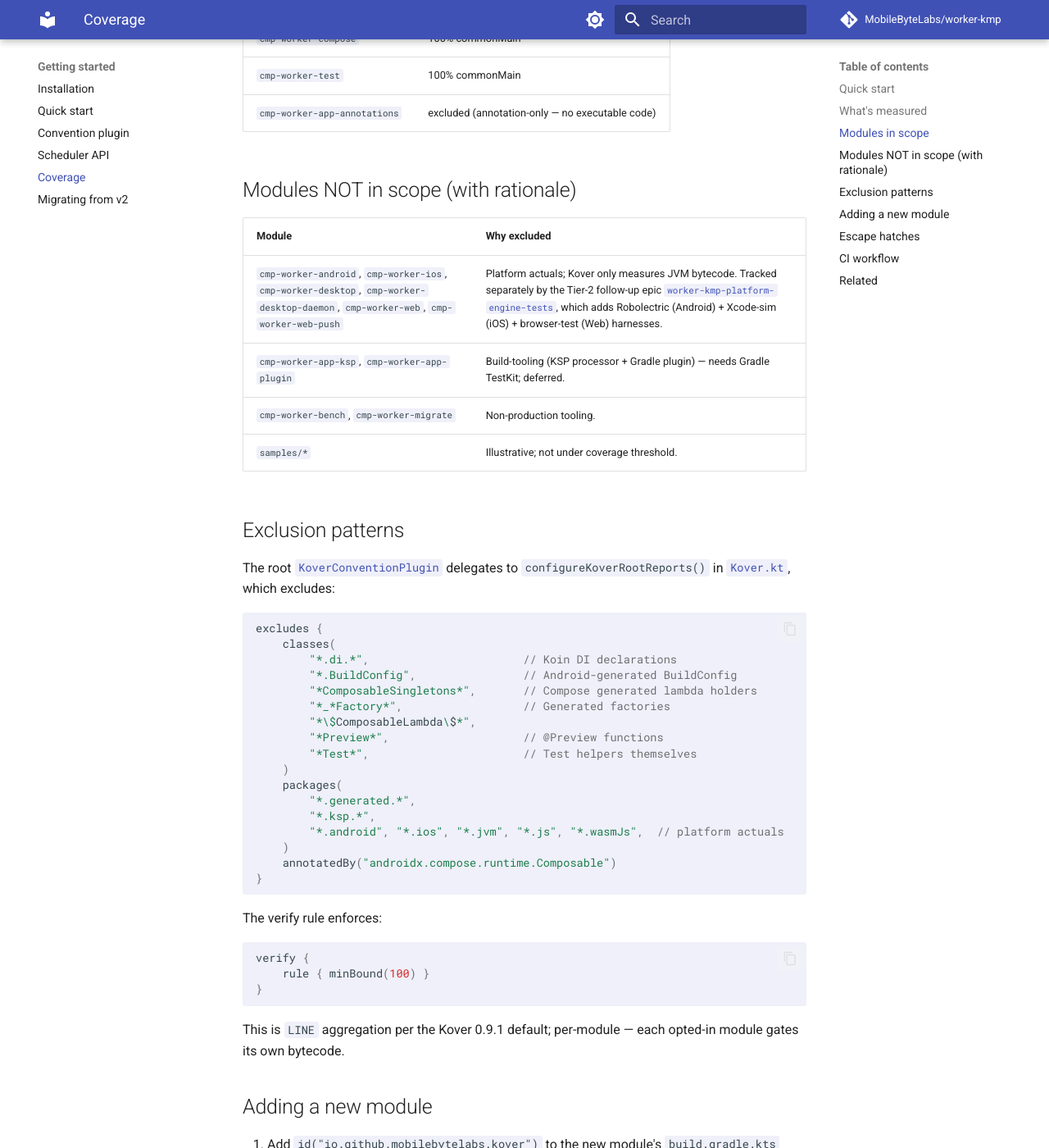
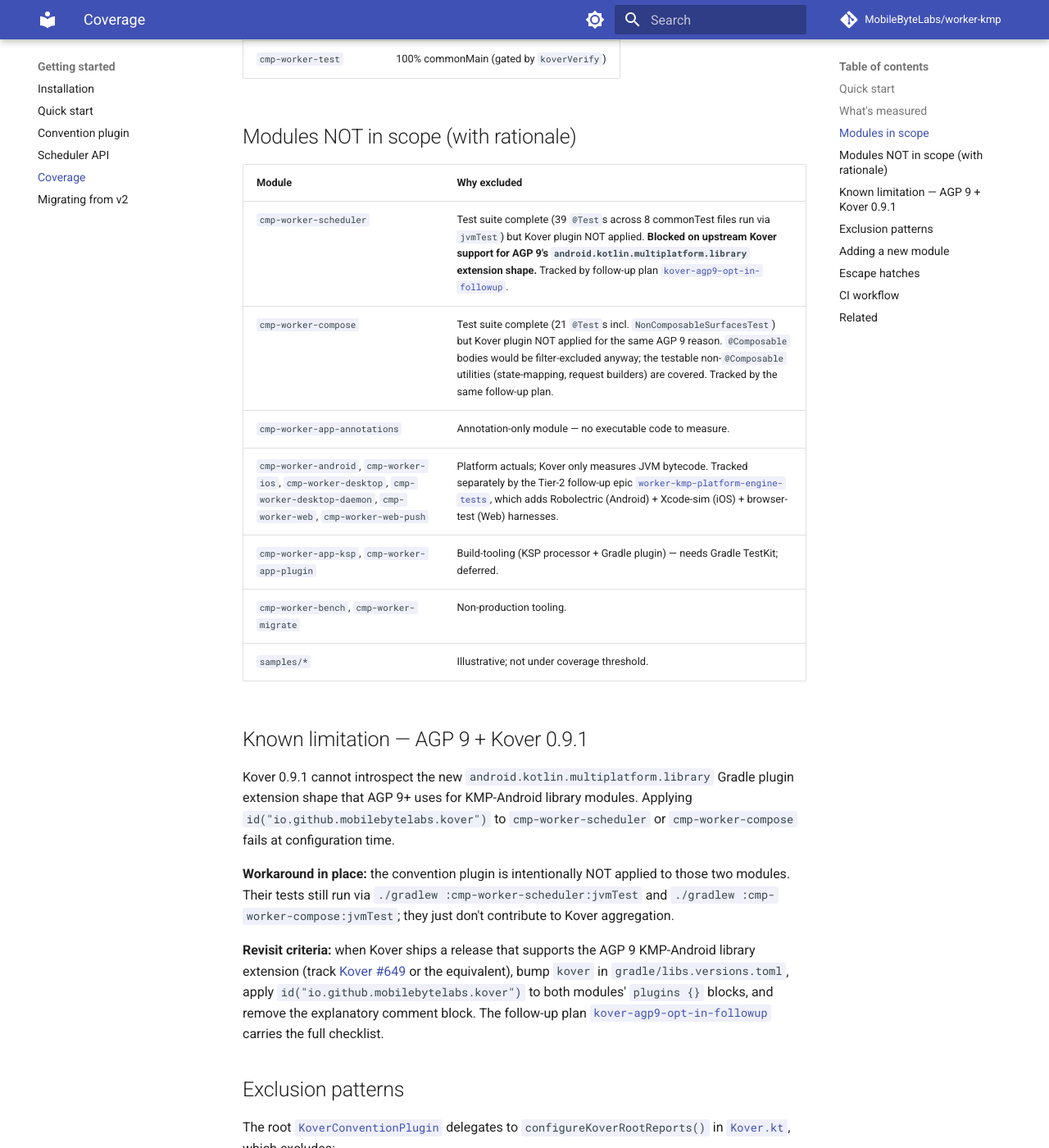
Before and after one commit to MobileByteLabs/worker-kmp, an MkDocs documentation site: the page built from docs/getting-started/coverage.md, in a window 1280 px wide and 1400 px high, scrolled down 1088 px. Shown: the whole window at 82% size. Built offline with MkDocs 1.6.1 and Material for MkDocs 9.7.7, drawn with Linux system fonts in a browser that asks for light colours; comment, search, counter and statistics services are not loaded; some of the changed text lies outside the part shown.

Commit message:
docs(coverage): correct module count 8→6 + add AGP 9 Kover known limitation (#47)
Phase 7 reconciliation: updated docs/getting-started/coverage.md to reflect
actual opt-in module count (8→6) per kover-100-coverage epic resolution.
Added known limitations section documenting AGP 9 blocking issue.

Co-authored-by: Rajan Maurya <therajanmaurya@Rajans-MacBook-Pro.local>
Co-authored-by: Claude Sonnet 4.6 <noreply@anthropic.com>

```diff
--- a/docs/getting-started/coverage.md
+++ b/docs/getting-started/coverage.md
@@ -6,8 +6,10 @@ description: "Kover-based test coverage setup + the worker-kmp 100%-coverage gat
 # Code Coverage (Kover)
 
 worker-kmp uses [kotlinx-kover](https://github.com/Kotlin/kotlinx-kover) for line-coverage
-measurement + enforcement. Since v3.1.3, **8 testable commonMain modules carry a hard 100%
-line-coverage floor**; CI fails PRs that regress below it.
+measurement + enforcement. Since v3.1.3, **6 testable commonMain modules carry a hard 100%
+line-coverage floor**; CI fails PRs that regress below it. Two additional modules
+(`cmp-worker-scheduler`, `cmp-worker-compose`) are test-complete but cannot opt in yet — see
+[Known limitation: AGP 9 + Kover 0.9.1](#known-limitation--agp-9--kover-091).
 
 ## Quick start
 
@@ -33,23 +35,42 @@ below.
 
 | Module | Status |
 |---|---|
-| `cmp-worker-kmp` | 100% commonMain |
-| `cmp-worker-scheduler` | 100% commonMain |
-| `cmp-worker-store5` | 100% commonMain |
-| `cmp-worker-storeflow` | 100% commonMain |
-| `cmp-worker-koin` | 100% commonMain |
-| `cmp-worker-compose` | 100% commonMain |
-| `cmp-worker-test` | 100% commonMain |
-| `cmp-worker-app-annotations` | excluded (annotation-only — no executable code) |
+| `cmp-worker-kmp` | 100% commonMain (gated by `koverVerify`) |
+| `cmp-worker-store5` | 100% commonMain (gated by `koverVerify`) |
+| `cmp-worker-storeflow` | 100% commonMain (gated by `koverVerify`) |
+| `cmp-worker-koin` | 100% commonMain (gated by `koverVerify`) |
+| `cmp-worker-sync` | 100% commonMain (gated by `koverVerify`) |
+| `cmp-worker-test` | 100% commonMain (gated by `koverVerify`) |
 
 ## Modules NOT in scope (with rationale)
 
 | Module | Why excluded |
 |---|---|
+| `cmp-worker-scheduler` | Test suite complete (39 `@Test`s across 8 commonTest files run via `jvmTest`) but Kover plugin NOT applied. **Blocked on upstream Kover support for AGP 9's `android.kotlin.multiplatform.library` extension shape.** Tracked by follow-up plan [`kover-agp9-opt-in-followup`](../../../../plan-layer/project-plans/mbs/worker-kmp/active/kover-agp9-opt-in-followup/PLAN.md). |
+| `cmp-worker-compose` | Test suite complete (21 `@Test`s incl. `NonComposableSurfacesTest`) but Kover plugin NOT applied for the same AGP 9 reason. `@Composable` bodies would be filter-excluded anyway; the testable non-`@Composable` utilities (state-mapping, request builders) are covered. Tracked by the same follow-up plan. |
+| `cmp-worker-app-annotations` | Annotation-only module — no executable code to measure. |
 | `cmp-worker-android`, `cmp-worker-ios`, `cmp-worker-desktop`, `cmp-worker-desktop-daemon`, `cmp-worker-web`, `cmp-worker-web-push` | Platform actuals; Kover only measures JVM bytecode. Tracked separately by the Tier-2 follow-up epic [`worker-kmp-platform-engine-tests`](../../../../plan-layer/project-plans/mbs/worker-kmp/active/worker-kmp-platform-engine-tests/GOAL.md), which adds Robolectric (Android) + Xcode-sim (iOS) + browser-test (Web) harnesses. |
 | `cmp-worker-app-ksp`, `cmp-worker-app-plugin` | Build-tooling (KSP processor + Gradle plugin) — needs Gradle TestKit; deferred. |
 | `cmp-worker-bench`, `cmp-worker-migrate` | Non-production tooling. |
 | `samples/*` | Illustrative; not under coverage threshold. |
+
+## Known limitation — AGP 9 + Kover 0.9.1
+
+Kover 0.9.1 cannot introspect the new `android.kotlin.multiplatform.library` Gradle plugin
+extension shape that AGP 9+ uses for KMP-Android library modules. Applying
+`id("io.github.mobilebytelabs.kover")` to `cmp-worker-scheduler` or `cmp-worker-compose`
+fails at configuration time.
+
+**Workaround in place:** the convention plugin is intentionally NOT applied to those two
+modules. Their tests still run via `./gradlew :cmp-worker-scheduler:jvmTest` and
+`./gradlew :cmp-worker-compose:jvmTest`; they just don't contribute to Kover aggregation.
+
+**Revisit criteria:** when Kover ships a release that supports the AGP 9 KMP-Android
+library extension (track [Kover #649](https://github.com/Kotlin/kotlinx-kover/issues/649)
+or the equivalent), bump `kover` in `gradle/libs.versions.toml`, apply
+`id("io.github.mobilebytelabs.kover")` to both modules' `plugins {}` blocks, and remove the
+explanatory comment block. The follow-up plan [`kover-agp9-opt-in-followup`](../../../../plan-layer/project-plans/mbs/worker-kmp/active/kover-agp9-opt-in-followup/PLAN.md)
+carries the full checklist.
 
 ## Exclusion patterns
 
```
Also changed, not shown: CHANGELOG.md (+18 -10 lines).
